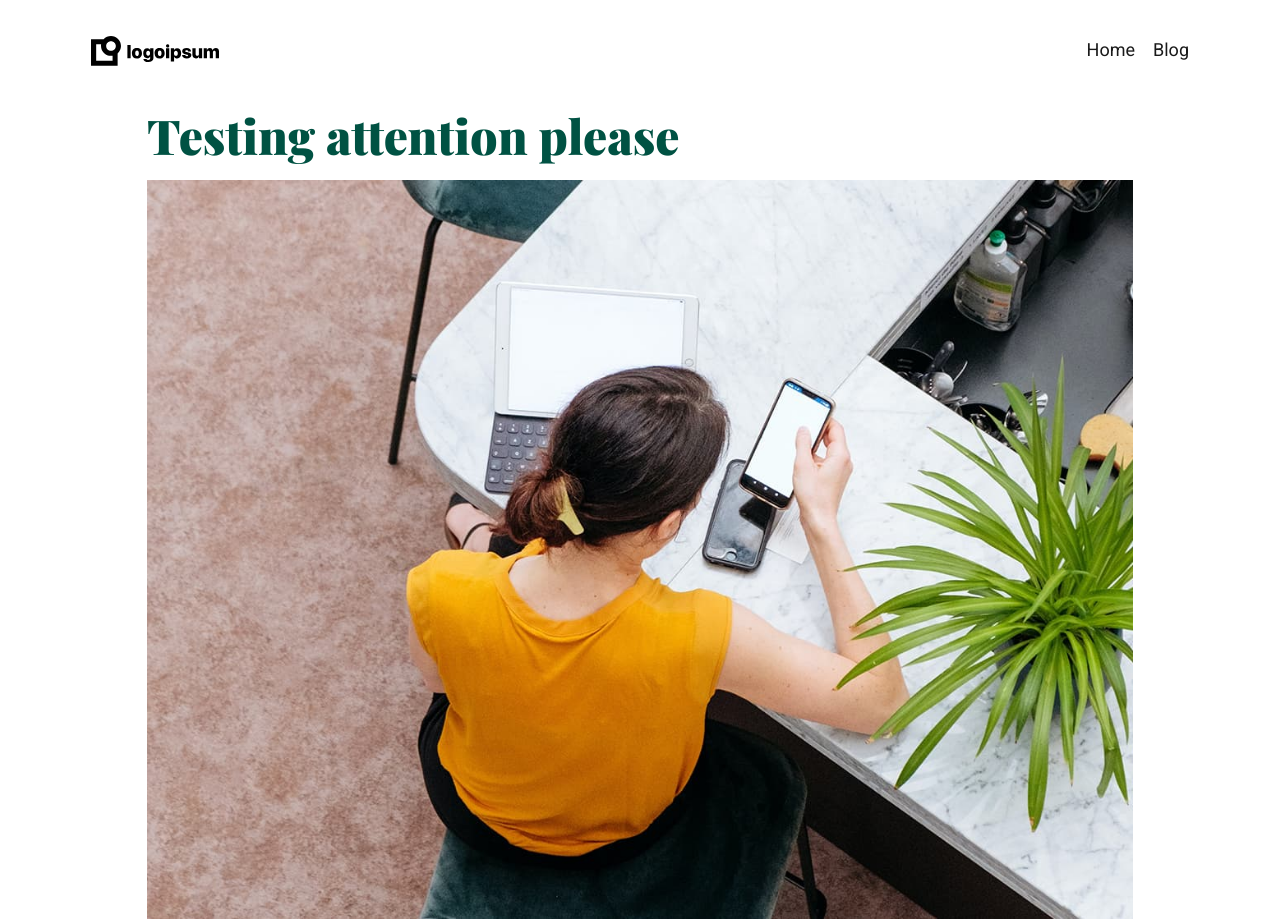
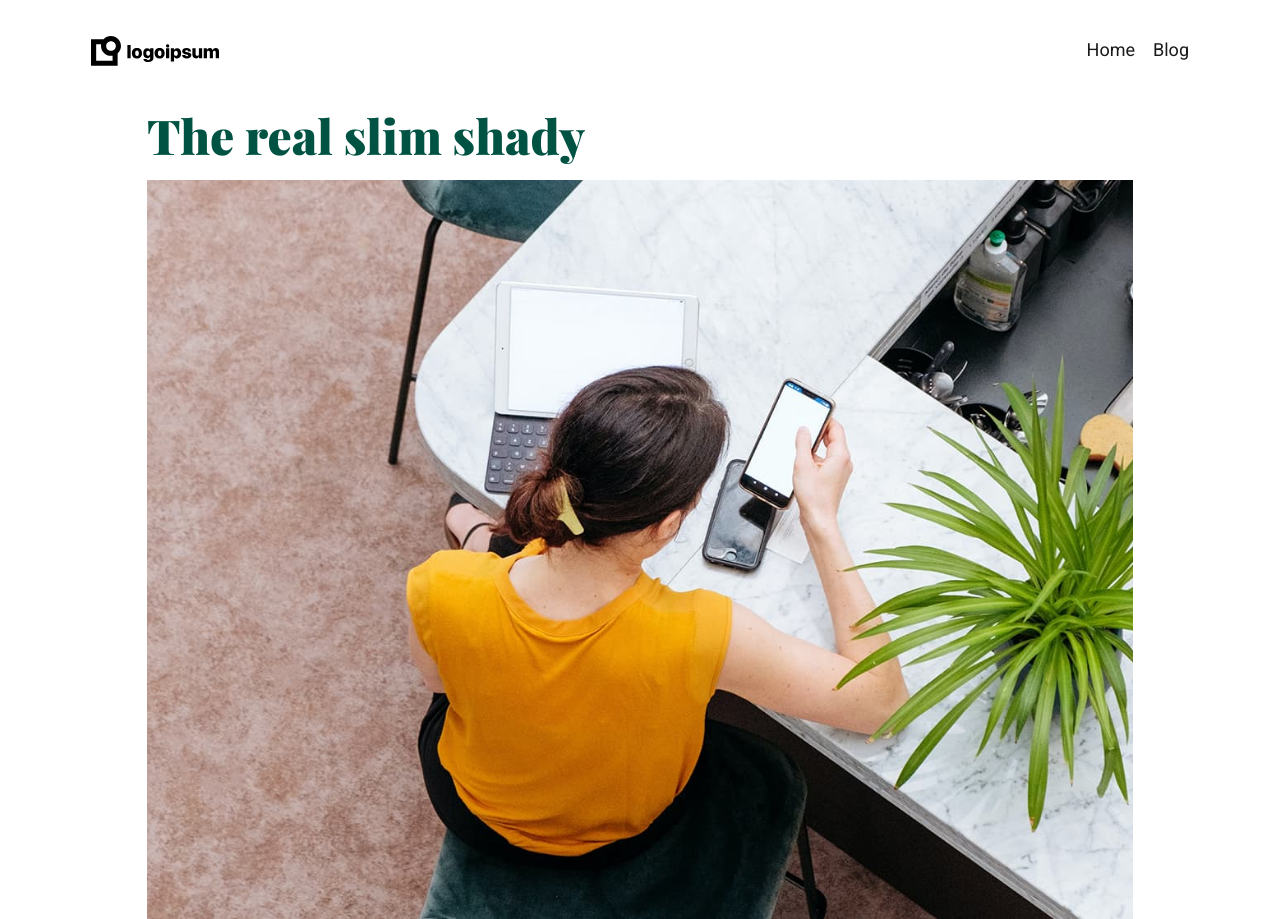
Before and after one commit to theHat13/dynamic-template, an Eleventy site: page src/blog/2025-01-31-a-new article.md in a window 1280 px wide. Shown: the top 919 px of the page. Built offline with nearby package versions, Linux system fonts and the light colour scheme; Eleventy itself is replaced by a stand-in of ours; files that its build step writes are made by us from their sources.

Commit message:
Update Blog “2025-01-31-a-new article”

```diff
--- a/src/blog/2025-01-31-a-new article.md
+++ b/src/blog/2025-01-31-a-new article.md
@@ -1,5 +1,5 @@
 ---
-title: Testing attention please
+title: The real slim shady
 author: Marshall
 date: 2025-01-31T14:11:00.000Z
 image: /assets/blog/article-2.jpg
```
